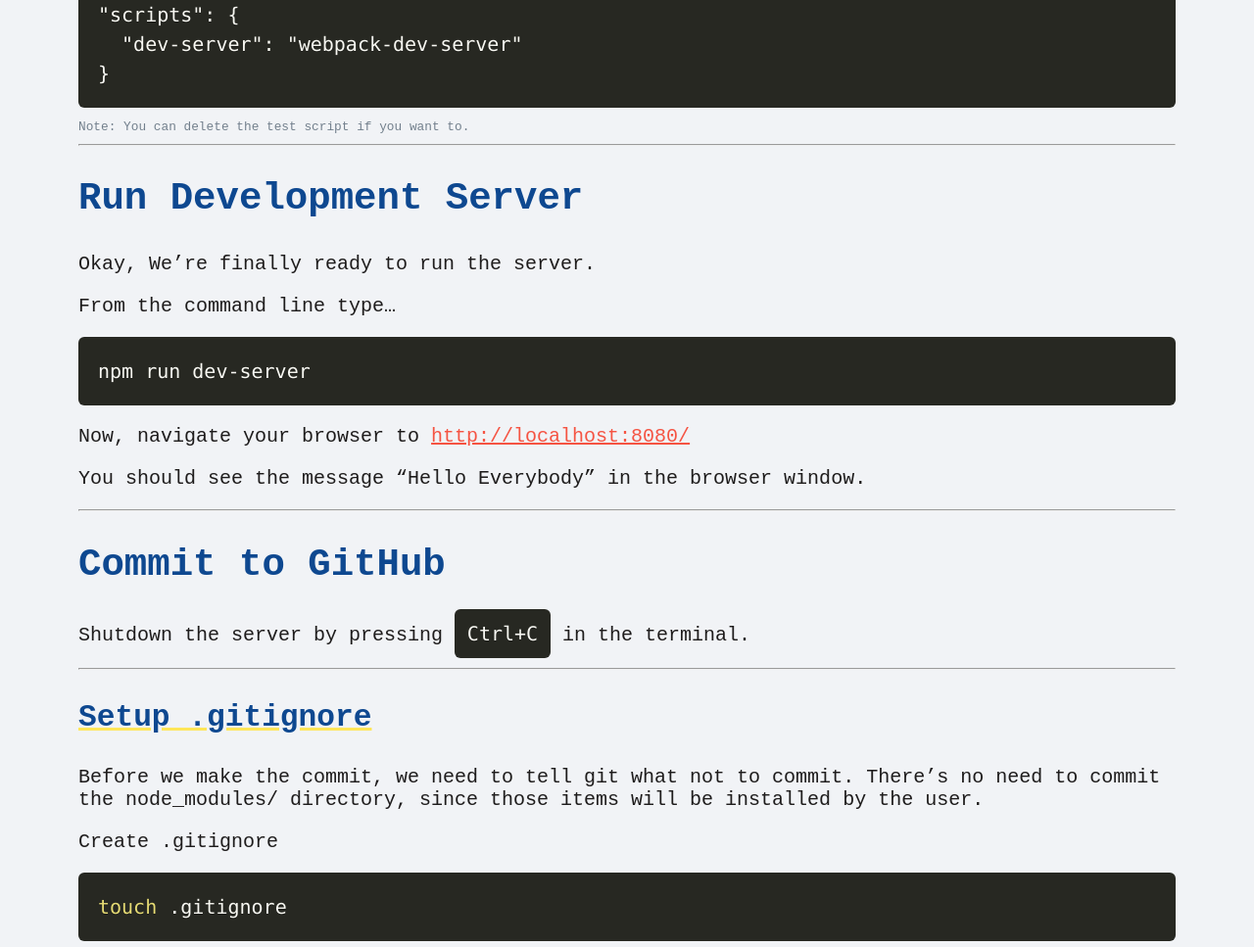
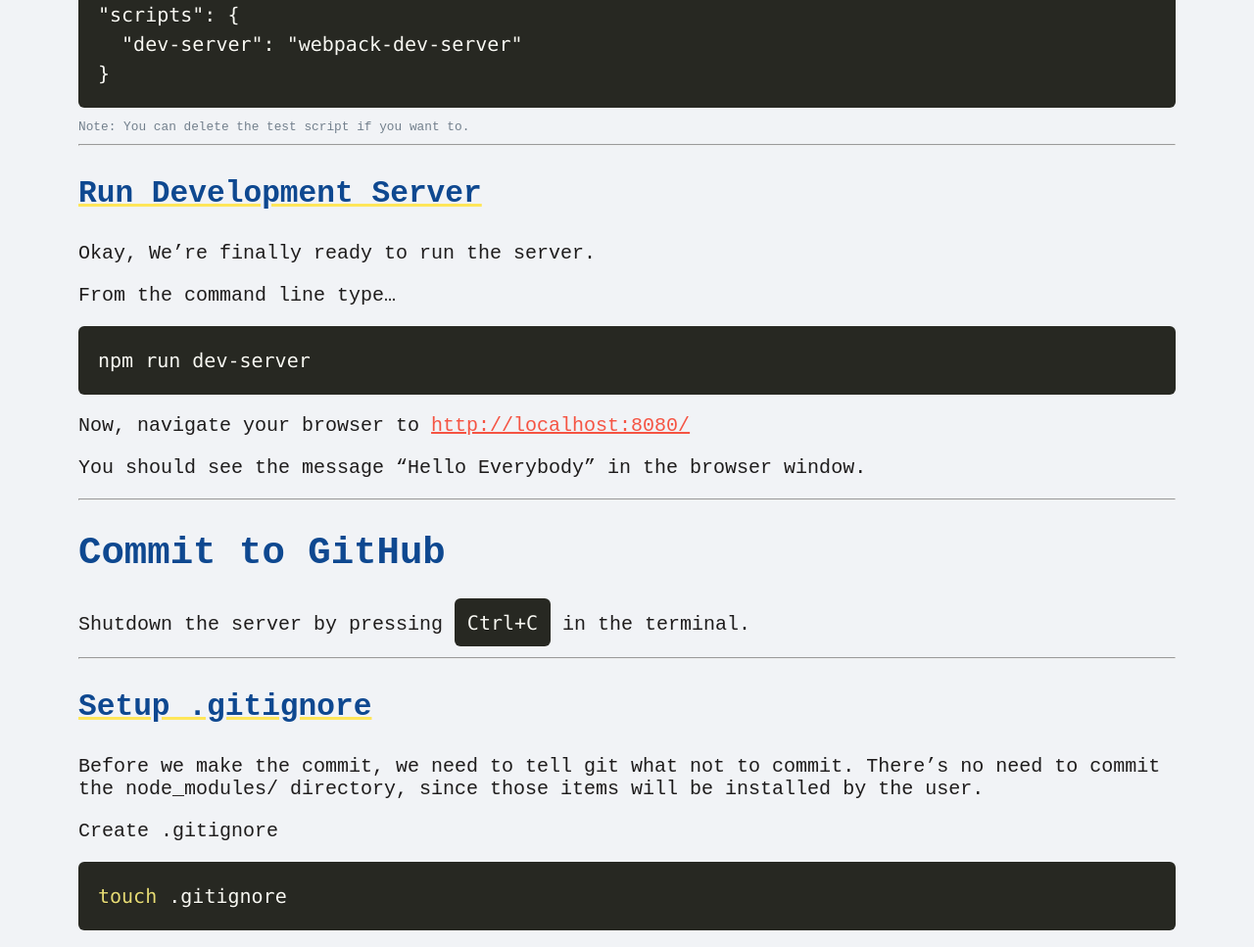
Before and after one commit to aaronshivers/react-guide, a plain HTML site: page index.html in a window 1280 px wide. Shown: the part 6478-7445 px from the top of the page at 98% size. Drawn offline with nearby package versions, Linux system fonts and the light colour scheme.

Commit message:
fixed formatting

```diff
--- a/index.html
+++ b/index.html
@@ -280,7 +280,7 @@
       </section>
 
       <section id="run-dev-server">
-        <h2>Run Development Server</h2>
+        <h3>Run Development Server</h3>
         <p>Okay, We’re finally ready to run the server.</p>
         <p>From the command line type…</p>
         <pre>
```
